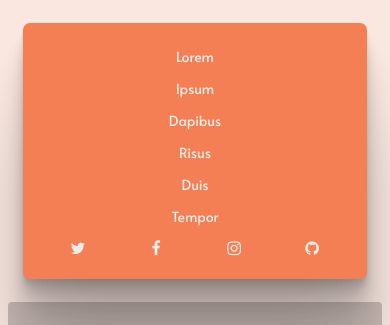
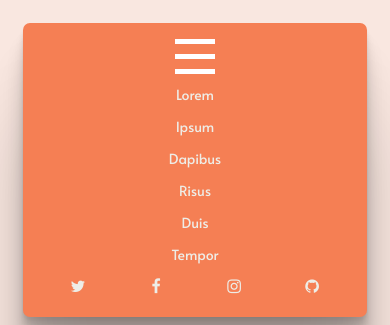
Before and after one commit to PiotrBartoch/Travel-Blog, a plain HTML site: page index.html in a window 390 px wide. Shown: the top 325 px of the page. Drawn offline with Linux system fonts and the light colour scheme.

Commit message:
hamburger menu part 1

```diff
--- a/index.html
+++ b/index.html
@@ -16,6 +16,7 @@
     <header class="title">Reorganise It !</header>
     <div class="navbar-wrapper">
         <nav class="navbar">
+            <button class="hamburger"></button>
             <ul>
                 <li><a href="#" class="navbar__option">Lorem</a></li>
                 <li><a href="#" class="navbar__option">Ipsum</a></li>
--- a/sass/styles.scss
+++ b/sass/styles.scss
@@ -11,6 +11,9 @@ $globalFont: "Alata", sans-serif;
 
 $sectionsMargin: 0.5rem;
 $inputFormSpacing: 0.3em;
+
+$hamburgerLayer: 5px solid #ffffff;
+$hamburgerAnimation: 0.3s transform linear;
 
 * {
   box-sizing: border-box;
@@ -28,6 +31,7 @@ body {
   margin: 0 auto;
 }
 
+
 header,
 section,
 footer {
@@ -44,6 +48,7 @@ footer {
 
 .navbar-wrapper {
   padding: 15px;
+
 }
 
 .navbar {
@@ -52,6 +57,45 @@ footer {
   padding: 16px;
   background: $raisedElBackground;
   @include raisedElement;
+  text-align: center;
+
+  .hamburger {
+    display: none;
+    width: 40px;
+    height: 35px;
+    border: 0;
+    border-top: $hamburgerLayer;
+    background: transparent;
+    position: relative;
+    transition: $hamburgerAnimation;
+
+    &:before, &:after {
+      content: '';
+      border-top: $hamburgerLayer;
+      width: 100%;
+      position: absolute;
+      top: 0;
+      left: 0;
+      transform: translateY(10px);
+    }
+
+    &:after {
+      transform: translateY(25px);
+      transition: $hamburgerAnimation;
+    }
+
+    &:focus {
+      outline: none;
+      border: none;
+      transform: rotate(45deg) translateY(5px);
+    }
+
+    &:focus {
+      &:after {
+        transform: rotate(-90deg) translateX(-10px);
+      }
+    }
+  }
 
   ul {
     display: flex;
@@ -75,6 +119,7 @@ footer {
   a {
     text-decoration: none;
     color: #eeede7;
+
     &:hover {
       color: white;
     }
@@ -126,8 +171,13 @@ footer {
     }
   }
 
-  .name-form {padding-right: $inputFormSpacing;}
-  .email-form {padding-left: $inputFormSpacing;}
+  .name-form {
+    padding-right: $inputFormSpacing;
+  }
+
+  .email-form {
+    padding-left: $inputFormSpacing;
+  }
 
   .message-form {
     padding: 0.1em;
@@ -141,7 +191,7 @@ footer {
     textarea {
       display: block;
       min-height: 10em;
-      max-height:30em;
+      max-height: 30em;
       width: 100%;
       resize: vertical;
       outline: none;
@@ -149,7 +199,6 @@ footer {
       border-radius: 0.25rem;
     }
   }
-
 
 
   .submit-btn {
@@ -162,6 +211,7 @@ footer {
     line-height: 2em;
     width: 7em;
     cursor: pointer;
+
     &:hover, &:focus {
       color: white;
       outline: none;
@@ -194,8 +244,16 @@ footer {
 }
 
 @media (max-width: 500px) {
-  .container * {order: 999}
+  .container * {
+    order: 999
+  }
+
+
   .navbar {
+    .hamburger {
+      display: inline-block;
+    }
+
     li {
       flex: 100%;
     }
```
Also changed, not shown: public/stylesheets/styles.css.
